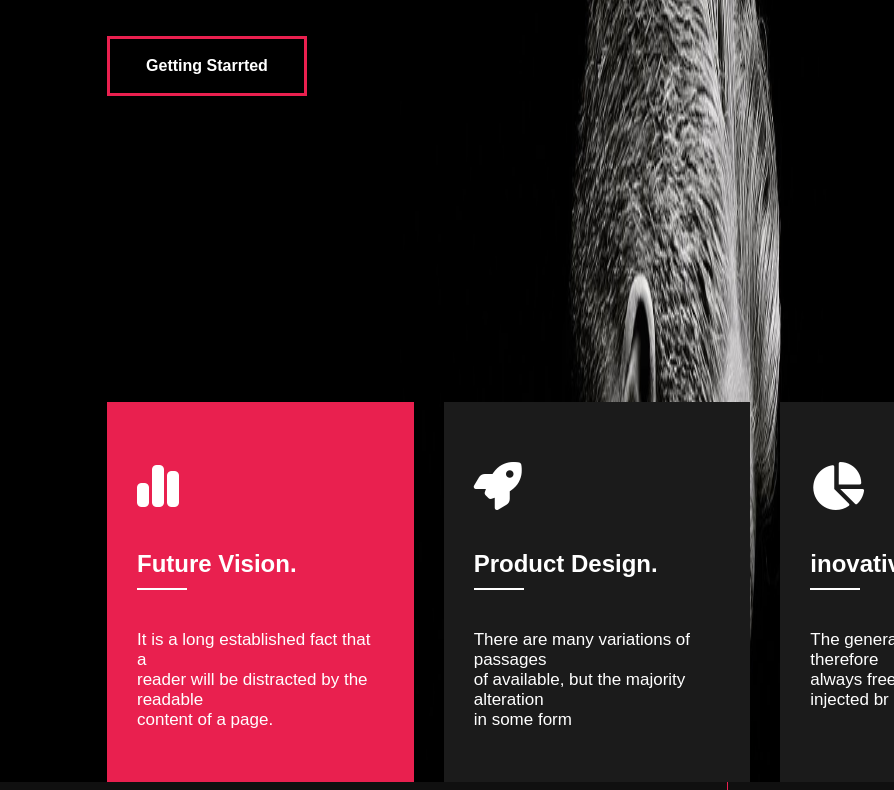
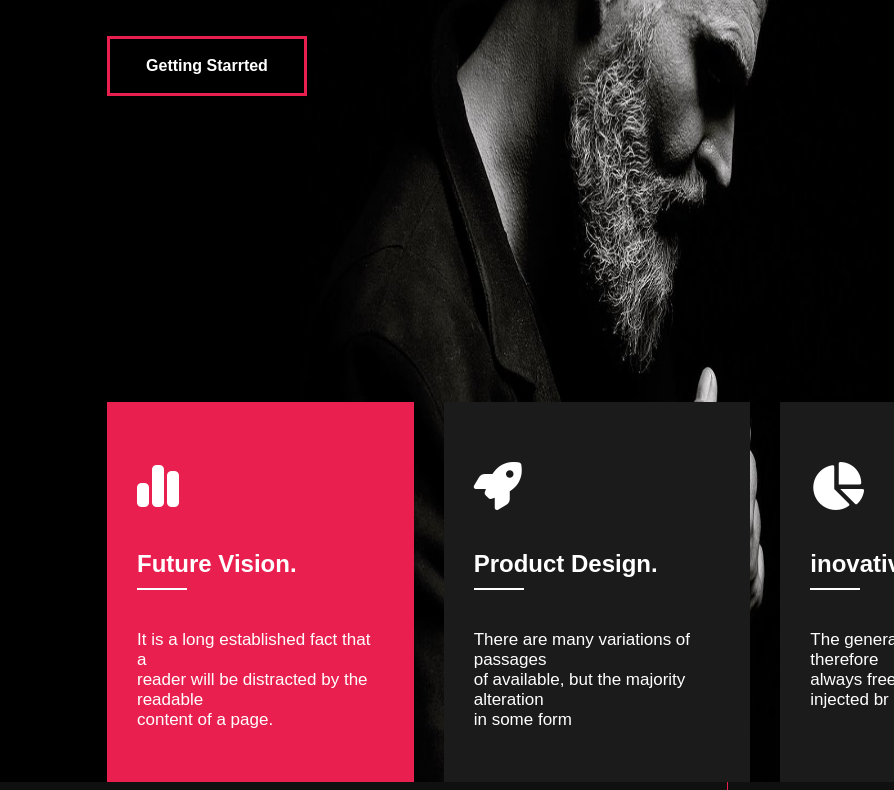
Before and after one commit to Afsana777/Gentium, a plain HTML site: page index.html in a window 1280 px wide. Shown: the part 491-1281 px from the top of the page, without its empty margins (193-1087 px from the left). Drawn offline with Linux system fonts and the light colour scheme.

Commit message:
first commit

```diff
--- a/src/css/gentium.css
+++ b/src/css/gentium.css
@@ -10,7 +10,7 @@ header{
     background-image: url(../image/jpg/Изображение\ WhatsApp\ 2024-03-19\ в\ 18.14.31_0d932664.jpg);
     background-repeat: no-repeat;
     background-position: 70% 150px;
-    background-size: 35% 55%;
+    background-size: 45% 20%;
     object-fit: cover;
     #gentium{
         width: 65%;
```
Also changed, not shown: index.html (renamed from gentium.html).
